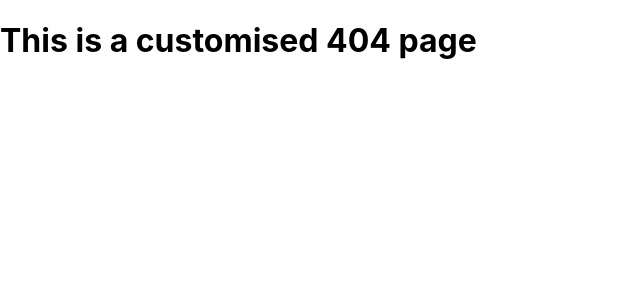
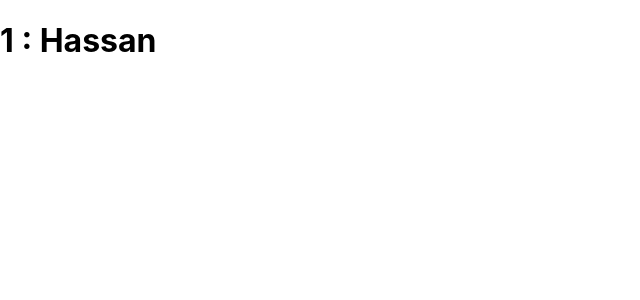
Before and after one commit to M-hassan-ch/NextJs-Practice, a Next.js app: page /users/1 in a window 1280 px wide. Before the commit this address had no page. Shown: the top 300 px of the page, without its empty margins (0-640 px from the left). Built offline with nearby package versions, Linux system fonts and the light colour scheme; data requests are answered from the project's data file.

Commit message:
fetching client side data using useSWR react hook

```diff
--- /dev/null
+++ b/db.json
@@ -0,0 +1,19 @@
+{
+    "users": [
+        {
+            "id": 1,
+            "name": "Hassan",
+            "grade": 11
+        },
+        {
+            "id": 2,
+            "name": "gary",
+            "grade": 12
+        },
+        {
+            "id": 3,
+            "name": "stuart",
+            "grade": 11
+        }
+    ]
+}
--- a/package.json
+++ b/package.json
@@ -14,9 +14,11 @@
     "@types/react-dom": "18.2.7",
     "eslint": "8.48.0",
     "eslint-config-next": "13.4.19",
+    "json-server": "^0.17.3",
     "next": "13.4.19",
     "react": "18.2.0",
     "react-dom": "18.2.0",
+    "swr": "^2.2.2",
     "typescript": "5.2.2"
   }
 }
--- /dev/null
+++ b/pages/users/[userId].tsx
@@ -0,0 +1,33 @@
+import { useRouter } from 'next/router';
+import React from 'react'
+import useSWR from 'swr'
+
+async function fetcher(url: any) {
+    const res = await fetch(url);
+    const data = await res.json();
+    return data
+}
+
+export default function UserDetails() {
+    const router = useRouter();
+    const userId = router.query.userId;
+
+    const { data, err }: any = useSWR(`http://localhost:4000/users/${userId}`, fetcher);
+
+    if (!data && !err) {
+        return <h1>Loading...</h1>;
+    }
+
+    if (err) {
+        return <h1>Error: {err}</h1>;
+    }
+
+    return (
+        <>
+            <div>
+                <h1> {data.id} : {data.name}</h1>
+            </div>
+
+        </>
+    )
+}
```
Also changed, not shown: 1 other file (tests, documents, lock files or other folders).
